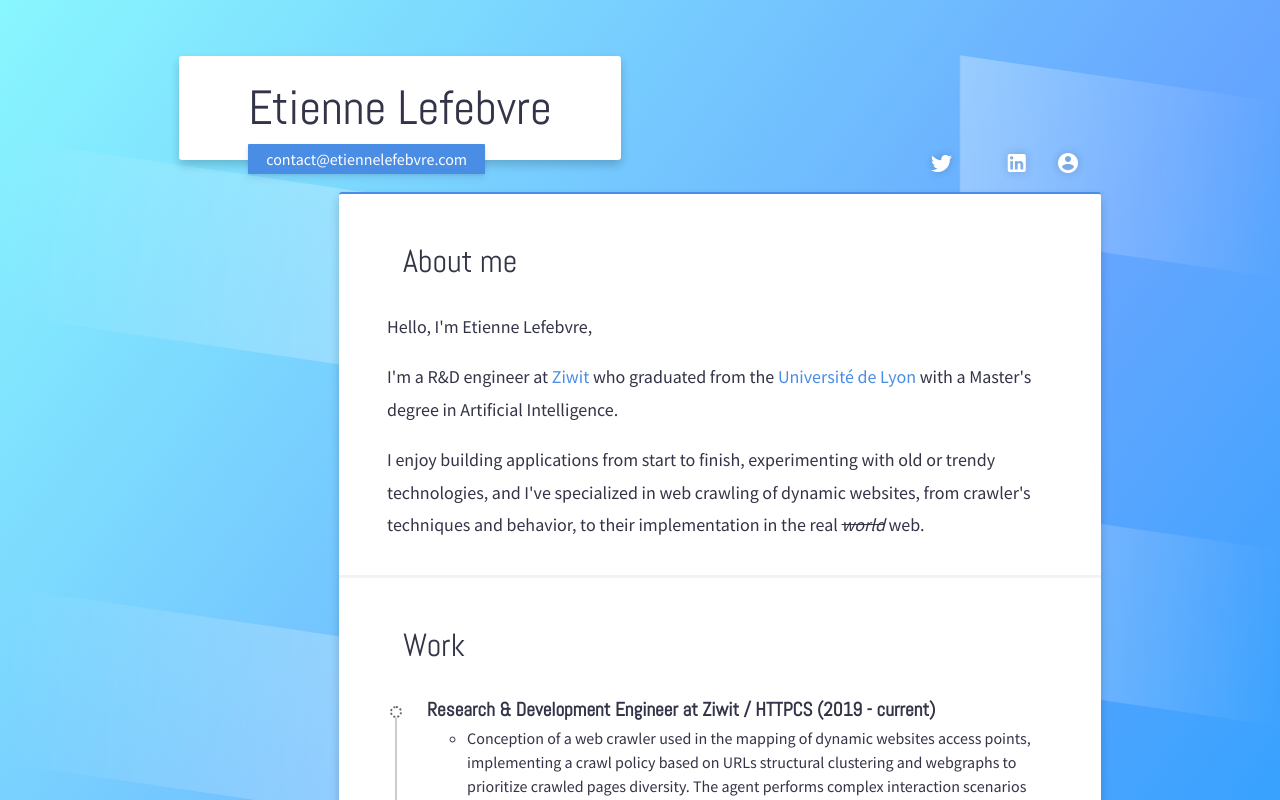
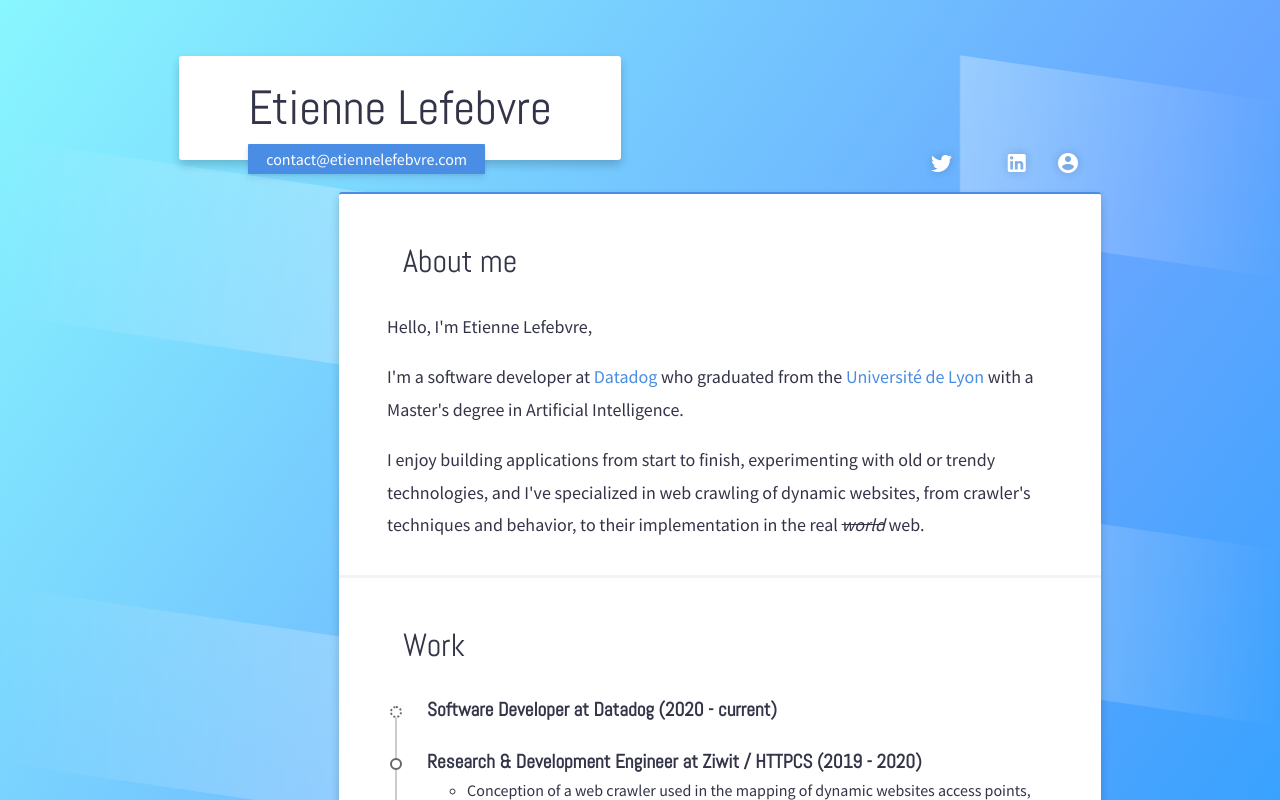
Before and after one commit to lefebvree/etil.fr, a plain HTML site: page index.html in a window 1280 px wide. Shown: the top 800 px of the page. Drawn offline with Linux system fonts and the light colour scheme.

Commit message:
Update index

```diff
--- a/index.html
+++ b/index.html
@@ -86,7 +86,7 @@
                                 Hello, I'm Etienne Lefebvre,
                             </p>
                             <p>
-                                I'm a R&amp;D engineer at <a href="https://ziwit.com/" target="_blank">Ziwit</a>
+                                I'm a software developer at <a href="https://www.datadoghq.com/" target="_blank">Datadog</a>
                                 who graduated from the <a href="https://www.univ-lyon1.fr/" target="_blank">Université de Lyon</a>
                                 with a Master's degree in Artificial Intelligence.
                             </p>
@@ -106,7 +106,10 @@
 
                         <ul class="timeline">
                             <li class="current">
-                                <h3>Research &amp; Development Engineer at Ziwit / HTTPCS (2019 - current)</h3>
+                                <h3>Software Developer at Datadog (2020 - current)</h3>
+                            </li>
+                            <li>
+                                <h3>Research &amp; Development Engineer at Ziwit / HTTPCS (2019 - 2020)</h3>
                                 <ul>
                                     <li>
                                         Conception of a web crawler used in the mapping of dynamic websites access points,
```
